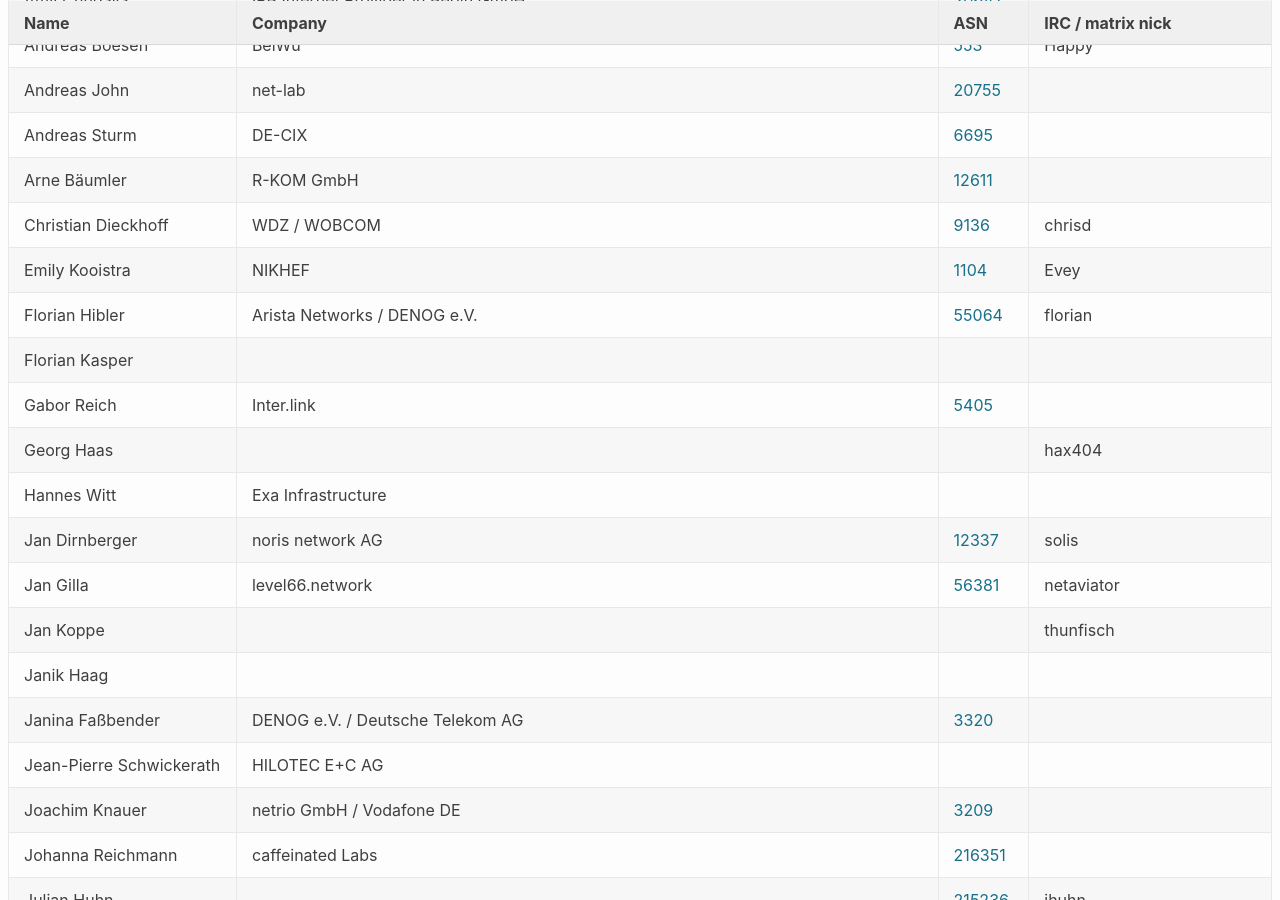
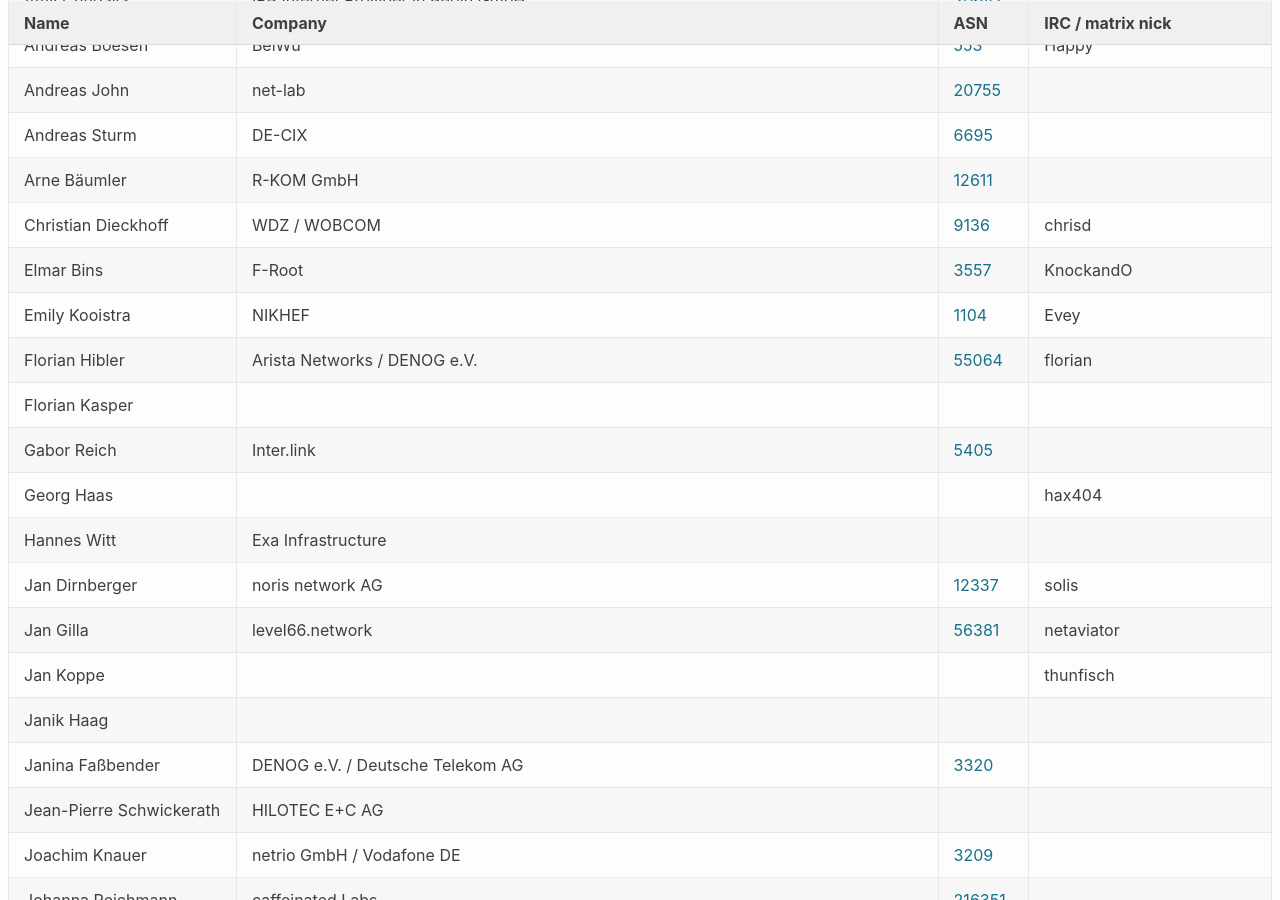
Before and after one commit to denog/pretix-attendeelist, a Jekyll site: the page built from denog17/index.markdown, in a window 1280 px wide and 900 px high, scrolled down 334 px. Built offline with Jekyll 4.4.1, drawn with Linux system fonts in a browser that asks for light colours.

Commit message:
Latest data: Thu May  8 16:35:44 UTC 2025

```diff
--- a/_data/attendees_denog17_onsite.json
+++ b/_data/attendees_denog17_onsite.json
@@ -52,6 +52,12 @@
     "company": "WDZ / WOBCOM",
     "irc": "chrisd",
     "asn": "9136"
+  },
+  {
+    "name": "Elmar Bins",
+    "company": "F-Root",
+    "irc": "KnockandO",
+    "asn": "3557"
   },
   {
     "name": "Emily Kooistra",
```
